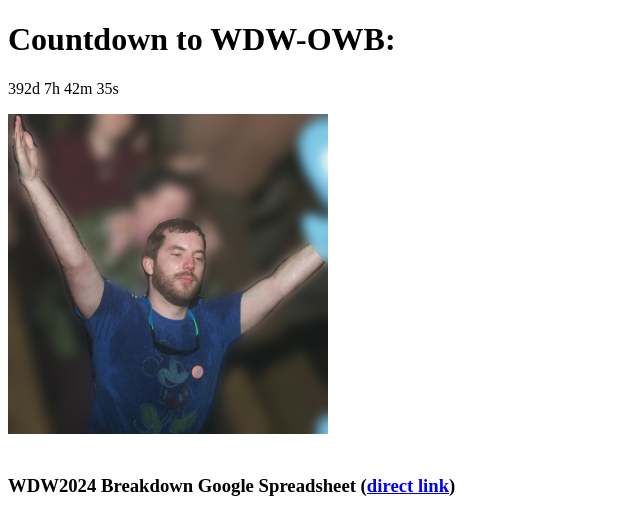
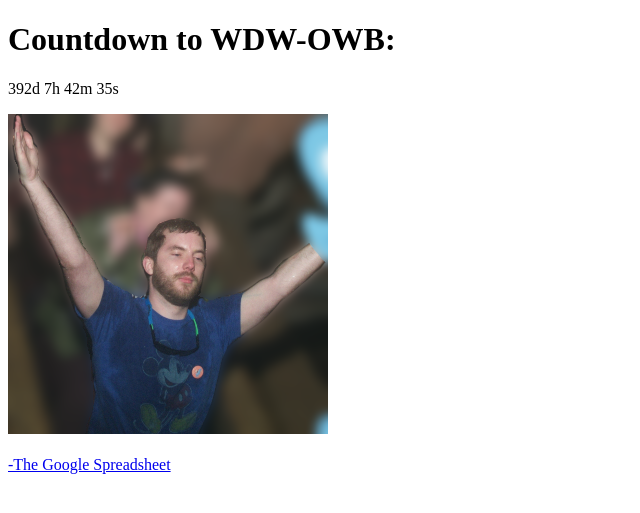
Before and after one commit to dallasodom/wdw2024, a Jekyll site: the page built from index.html, in a window 1280 px wide. Shown: the top 513 px of the page, without its empty margins (0-640 px from the left). Built offline with Jekyll 4.4.1, drawn with Linux system fonts in a browser that asks for light colours; grey boxes are pictures that could not be loaded.

Commit message:
moved spreadsheet to its own page

```diff
--- a/index.html
+++ b/index.html
@@ -13,10 +13,7 @@
   </div>
   <br />
 
-  <h3>WDW2024 Breakdown Google Spreadsheet (<a class="text-blue-500 no-underline hover:underline hover:text-blue-700 visited:text-purple-600" href="https://docs.google.com/spreadsheets/d/1__4hmLaXYXcJW_ZGTkygjhJ_8C207tNprnxfUS2hN9c/edit?usp=sharing">direct link</a>)</h1>
-  <div >
-      <iframe title="googleSheet" style="width: 100%; height: 400px;" src="https://docs.google.com/spreadsheets/d/e/2PACX-1vQK_cvUwWlx0Y_Cmws8fJxwv3jNu3Y7FvshG0ZDuJZWwWpVWRMmVw4BgvkawM2U3f7hnsK4iGTt5pze/pubhtml?widget=true&amp;headers=false"></iframe>
-  </div>
+  <a class="text-blue-500 no-underline hover:underline hover:text-blue-700 visited:text-purple-600" href="{{ "/the-spreadsheet" | relative_url }}">-The Google Spreadsheet</a>
 </div>
 <script>
 // Set the date we're counting down to
```
